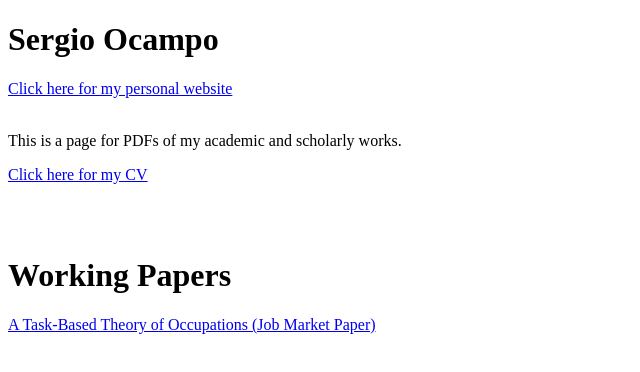
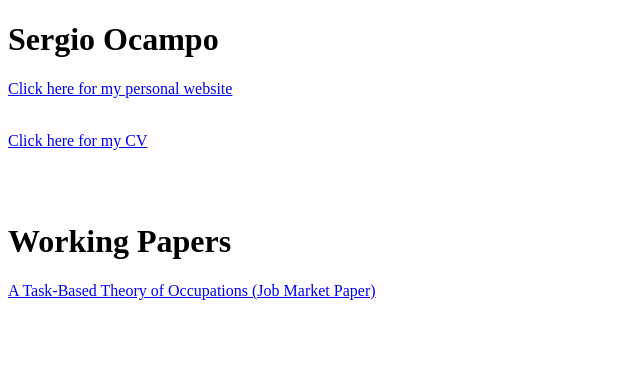
Before and after one commit to ocamp020/ocamp020.github.io, a plain HTML site: page index.html in a window 1280 px wide. Shown: the whole page, without its empty margins (0-640 px from the left). Drawn offline with Linux system fonts and the light colour scheme.

Commit message:
Update index.html

```diff
--- a/index.html
+++ b/index.html
@@ -4,7 +4,7 @@
 <h1>Sergio Ocampo</h1>
 <a href="https://sites.google.com/site/sergiocampod">Click here for my personal website</a><br />
 <br />
-<p>This is a page for PDFs of my academic and scholarly works.</p>
+<!-- <p>This is a page for PDFs of my academic and scholarly works.</p> -->
 <p><a href="https://ocamp020.github.io/CV_ocampo.pdf">Click here for my CV</a></p><br />
 <br />
 <h1>Working Papers</h1>
```
